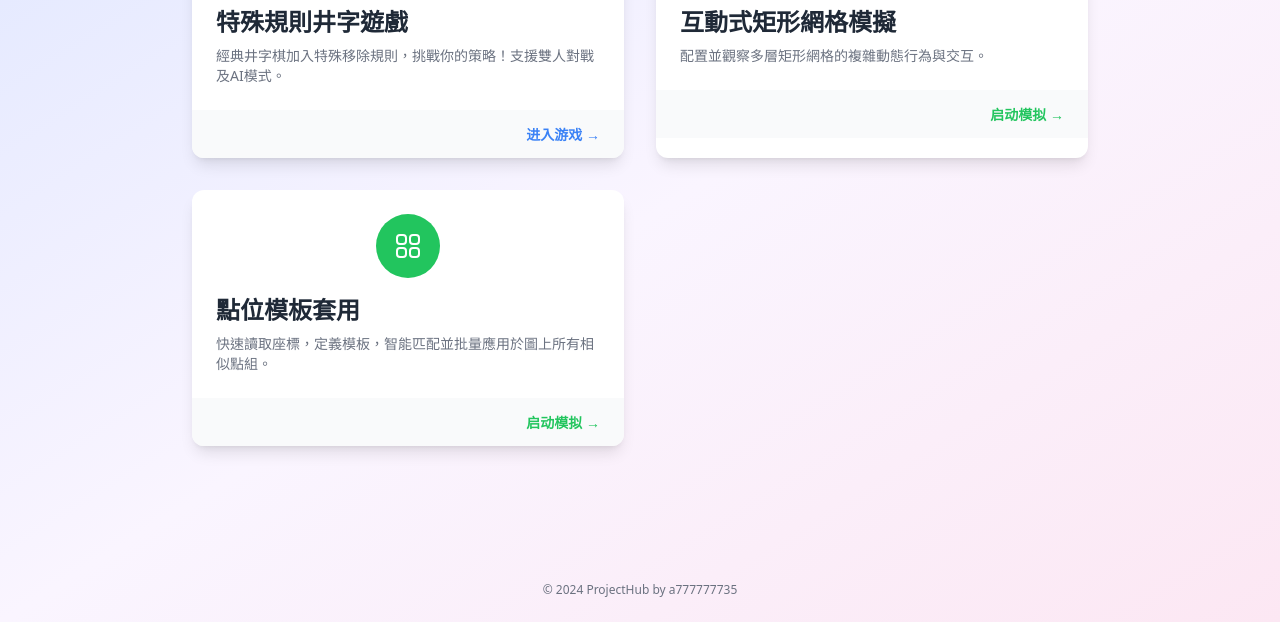
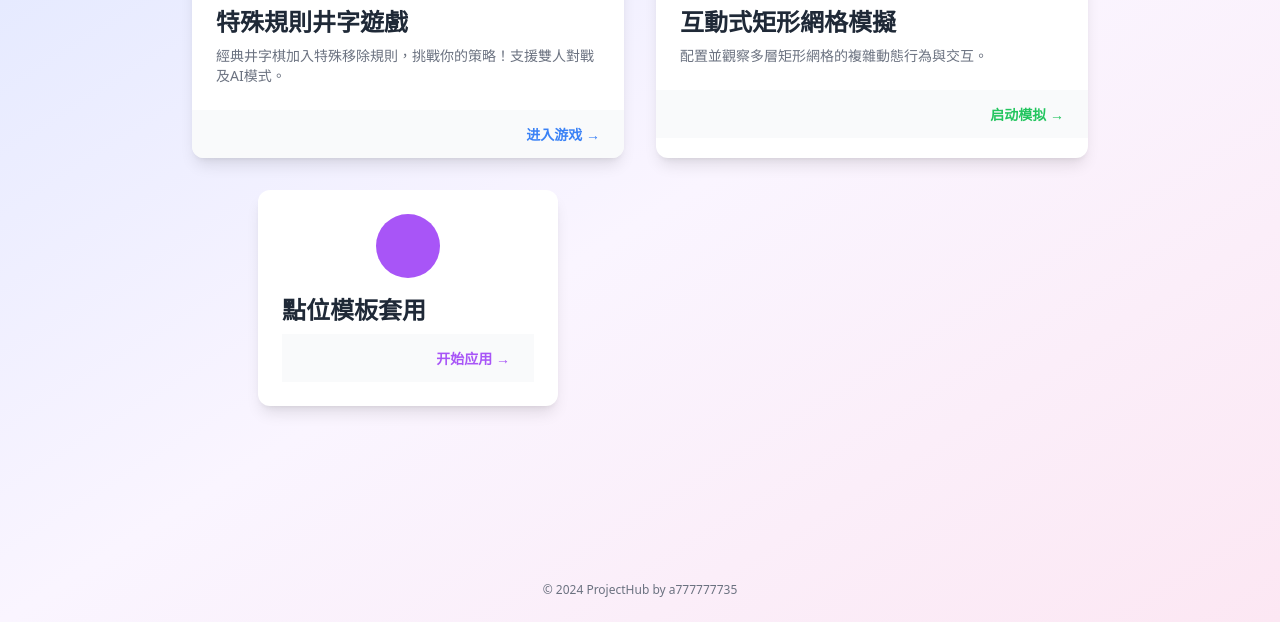
Before and after one commit to a777777735/ProjectHub, a website: page client/index.html in a window 1280 px wide. Shown: the part 178-800 px from the top of the page. Drawn offline with nearby package versions, Linux system fonts and the light colour scheme.

Commit message:
Update index.html

```diff
--- a/client/index.html
+++ b/client/index.html
@@ -48,18 +48,27 @@
                 </div>
             </a>
             <!-- onclick 事件被移除了，现在是纯链接 -->
-            <a href="./ExcelCoordinateMapper/index.html" class="menu-card group bg-white rounded-xl shadow-lg hover:shadow-2xl transition-all duration-300 ease-in-out transform hover:-translate-y-1 overflow-hidden">
+            <a href="/ExcelCoordinateMapper/index.html"
+               class="menu-card group bg-white rounded-xl shadow-lg hover:shadow-2xl transition-all duration-300 ease-in-out transform hover:-translate-y-1 overflow-hidden min-w-[300px] max-w-[400px] mx-auto">
                 <div class="p-6">
-                    <div class="w-16 h-16 bg-green-500 text-white flex items-center justify-center rounded-full mx-auto mb-4 text-3xl group-hover:bg-green-600 transition-colors">
-                        <svg xmlns="http://www.w3.org/2000/svg" fill="none" viewBox="0 0 24 24" stroke-width="1.5" stroke="currentColor" class="w-8 h-8">
-                          <path stroke-linecap="round" stroke-linejoin="round" d="M3.75 6A2.25 2.25 0 016 3.75h2.25A2.25 2.25 0 0110.5 6v2.25a2.25 2.25 0 01-2.25 2.25H6a2.25 2.25 0 01-2.25-2.25V6zM3.75 15.75A2.25 2.25 0 016 13.5h2.25a2.25 2.25 0 012.25 2.25V18a2.25 2.25 0 01-2.25 2.25H6A2.25 2.25 0 013.75 18v-2.25zM13.5 6a2.25 2.25 0 012.25-2.25H18A2.25 2.25 0 0120.25 6v2.25A2.25 2.25 0 0118 10.5h-2.25A2.25 2.25 0 0113.5 8.25V6zM13.5 15.75a2.25 2.25 0 012.25-2.25H18a2.25 2.25 0 012.25 2.25V18A2.25 2.25 0 0118 20.25h-2.25A2.25 2.25 0 0113.5 18v-2.25z" />
+                    <div class="w-16 h-16 bg-purple-500 text-white flex items-center justify-center rounded-full mx-auto mb-4 group-hover:bg-purple-600 transition-colors">
+                        <svg xmlns="http://www.w3.org/2000/svg"
+                             fill="none"
+                             viewBox="0 0 24 24"
+                             stroke-width="1.5"
+                             stroke="currentColor"
+                             class="w-8 h-8 text-white"> <!-- 明确指定颜色 -->
+                            <path ... />
                         </svg>
                     </div>
-                    <h2 class="text-xl sm:text-2xl font-semibold text-gray-800 group-hover:text-green-600 transition-colors mb-2">點位模板套用</h2>
-                    <p class="text-sm text-gray-500">快速讀取座標，定義模板，智能匹配並批量應用於圖上所有相似點組。</p>
-                </div>
-                <div class="bg-gray-50 px-6 py-3 text-right">
-                    <span class="text-green-500 group-hover:text-green-700 font-semibold text-sm">启动模拟 →</span>
+                    <h2 class="text-xl sm:text-2xl font-semibold text-gray-800 group-hover:text-purple-600 transition-colors mb-2">
+                        點位模板套用
+                    </h2>
+                    <div class="bg-gray-50 px-6 py-3 text-right">
+                        <span class="text-purple-500 group-hover:text-purple-700 font-semibold text-sm">
+                            开始应用 →
+                        </span>
+                    </div>
                 </div>
             </a>
         </main>
```
